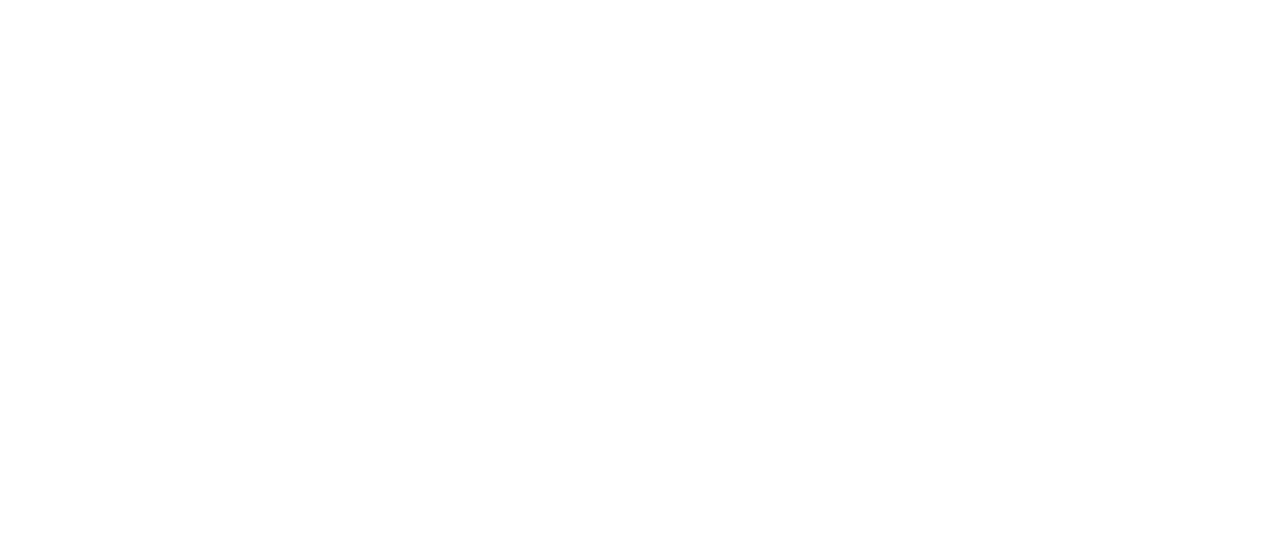
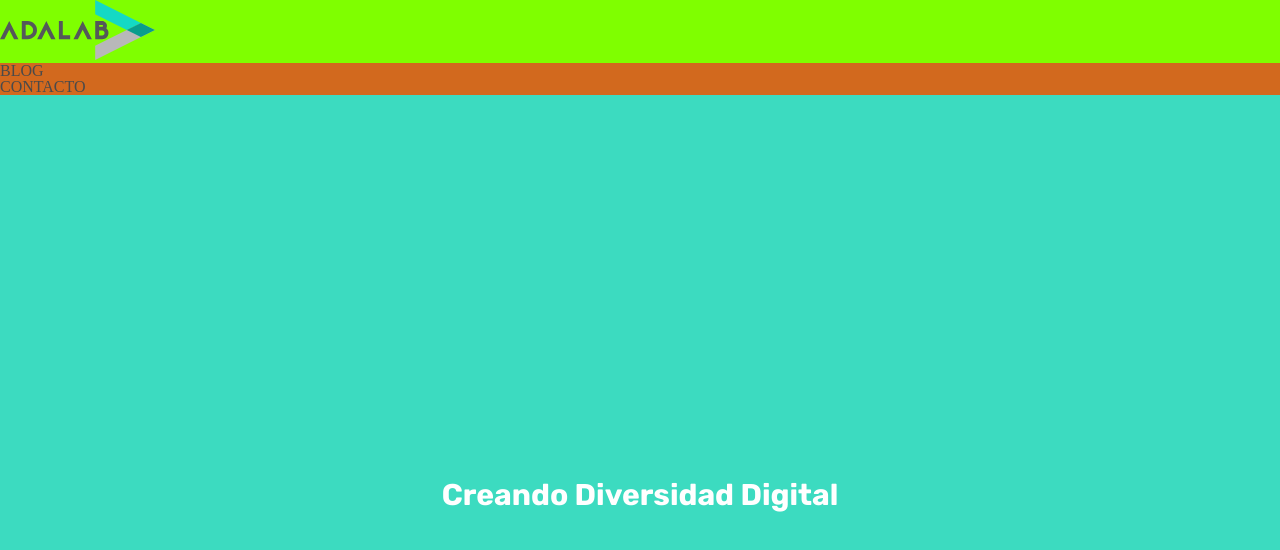
Before and after one commit to Adalab/modulo-1-evaluacion-intermedia-alexandradiuzheva, a plain HTML site: page index.html in a window 1280 px wide. Drawn offline with Linux system fonts and the light colour scheme.

Commit message:
version 2

```diff
--- a/index.html
+++ b/index.html
@@ -4,10 +4,29 @@
     <meta charset="UTF-8">
     <meta http-equiv="X-UA-Compatible" content="IE=edge">
     <meta name="viewport" content="width=device-width, initial-scale=1.0">
-    <link rel="stylesheet" href="styles/main.css" />
-    <title>Document</title>
+    <link rel="preconnect" href="https://fonts.gstatic.com">
+    <link href="https://fonts.googleapis.com/css2?
+    family=Rubik:wght@400;700&display=swap" rel="stylesheet">
+    <link rel="stylesheet" href="./styles/reset.css" />
+    <link rel="stylesheet" href="./styles/main.css" />
+    <title>Evaluación</title>
 </head>
 <body>
-
+    <header>
+      <section class="logo">
+        <a title="logo-adalab" href="#"><img src="./images/logo-adalab.svg" alt="logo-adalab" class="imagen"/></a>
+      </section>
+      <nav class="menu">
+        <ul class="items">
+          <li>blog</li>
+          <li>contacto</li>
+        </ul>
+      </nav>
+    </header>
+    <main>
+      <section class="main">
+        <h1 class="title">Creando Diversidad Digital</h1>
+      </section>
+    </main>
 </body>
 </html>
--- a/styles/main.css
+++ b/styles/main.css
@@ -0,0 +1,38 @@
+* {
+    font-family: 'Rubik', sans-serif;
+}
+
+.logo {
+    background-color: chartreuse;
+}
+
+.imagen {
+    width: 155px;
+}
+
+.menu {
+    background-color: chocolate;
+}
+
+.items {
+    font-size: 16px;
+    text-transform: uppercase;
+    color: #4a4a4a;
+}
+
+.main {
+    background-color: #3CDBC0;
+    height: 100vh;
+    display: flex;
+    justify-content: center;
+    align-items: center;
+  }
+
+.title {
+    font-size: 30px;
+    color: #FFFFFF;
+    font-weight: 900;
+    width: 35%;
+    text-align: center;
+    line-height: 40px;
+}
--- /dev/null
+++ b/styles/reset.css
@@ -0,0 +1,129 @@
+/* http://meyerweb.com/eric/tools/css/reset/
+   v2.0 | 20110126
+   License: none (public domain)
+*/
+
+html,
+body,
+div,
+span,
+applet,
+object,
+iframe,
+h1,
+h2,
+h3,
+h4,
+h5,
+h6,
+p,
+blockquote,
+pre,
+a,
+abbr,
+acronym,
+address,
+big,
+cite,
+code,
+del,
+dfn,
+em,
+img,
+ins,
+kbd,
+q,
+s,
+samp,
+small,
+strike,
+strong,
+sub,
+sup,
+tt,
+var,
+b,
+u,
+i,
+center,
+dl,
+dt,
+dd,
+ol,
+ul,
+li,
+fieldset,
+form,
+label,
+legend,
+table,
+caption,
+tbody,
+tfoot,
+thead,
+tr,
+th,
+td,
+article,
+aside,
+canvas,
+details,
+embed,
+figure,
+figcaption,
+footer,
+header,
+hgroup,
+menu,
+nav,
+output,
+ruby,
+section,
+summary,
+time,
+mark,
+audio,
+video {
+  margin: 0;
+  padding: 0;
+  border: 0;
+  font-size: 100%;
+  font: inherit;
+  vertical-align: baseline;
+}
+/* HTML5 display-role reset for older browsers */
+article,
+aside,
+details,
+figcaption,
+figure,
+footer,
+header,
+hgroup,
+menu,
+nav,
+section {
+  display: block;
+}
+body {
+  line-height: 1;
+}
+ol,
+ul {
+  list-style: none;
+}
+blockquote,
+q {
+  quotes: none;
+}
+blockquote:before,
+blockquote:after,
+q:before,
+q:after {
+  content: '';
+  content: none;
+}
+table {
+  border-collapse: collapse;
+  border-spacing: 0;
+}
```
Also changed, not shown: images/logo-adalab.svg (added), 2 other files.
